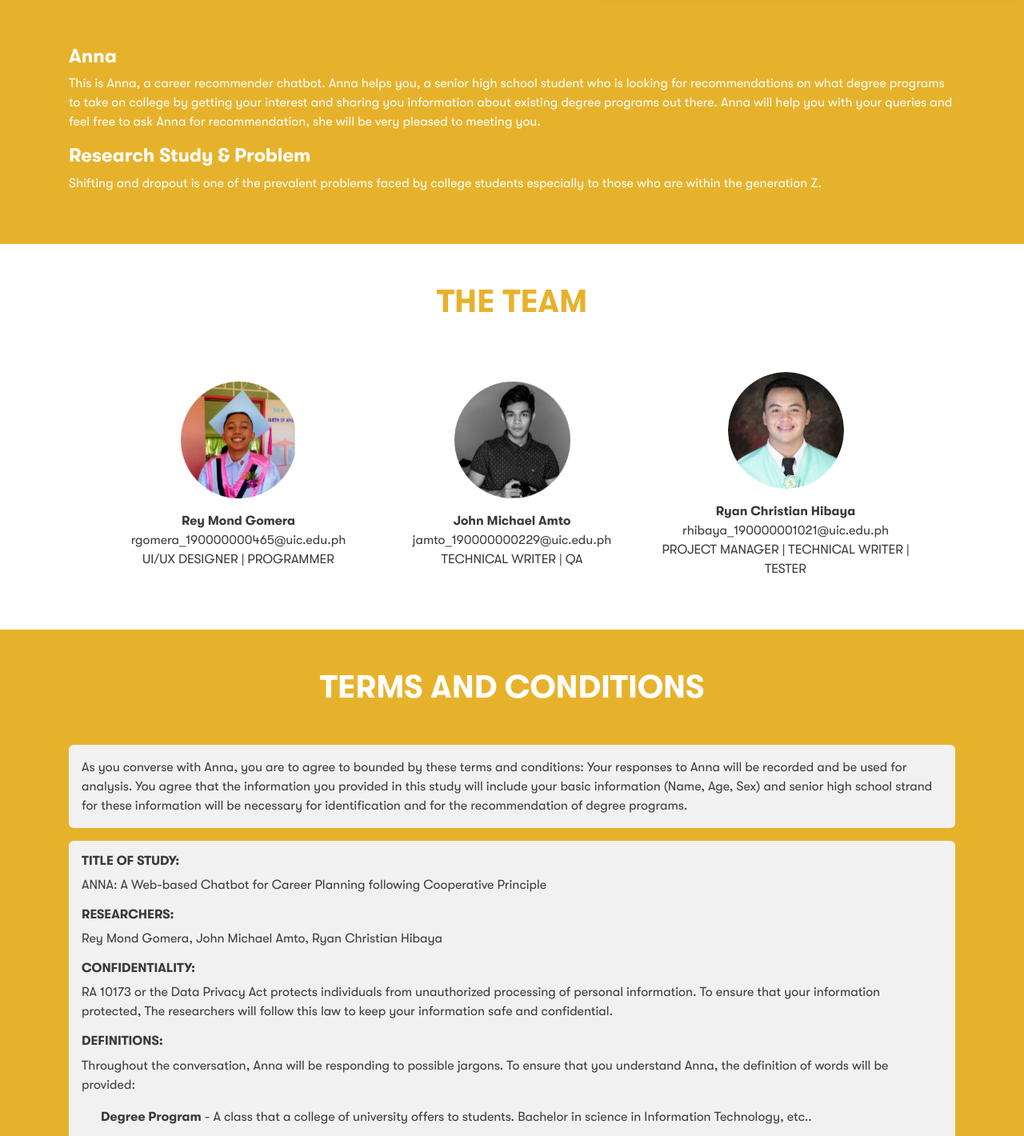
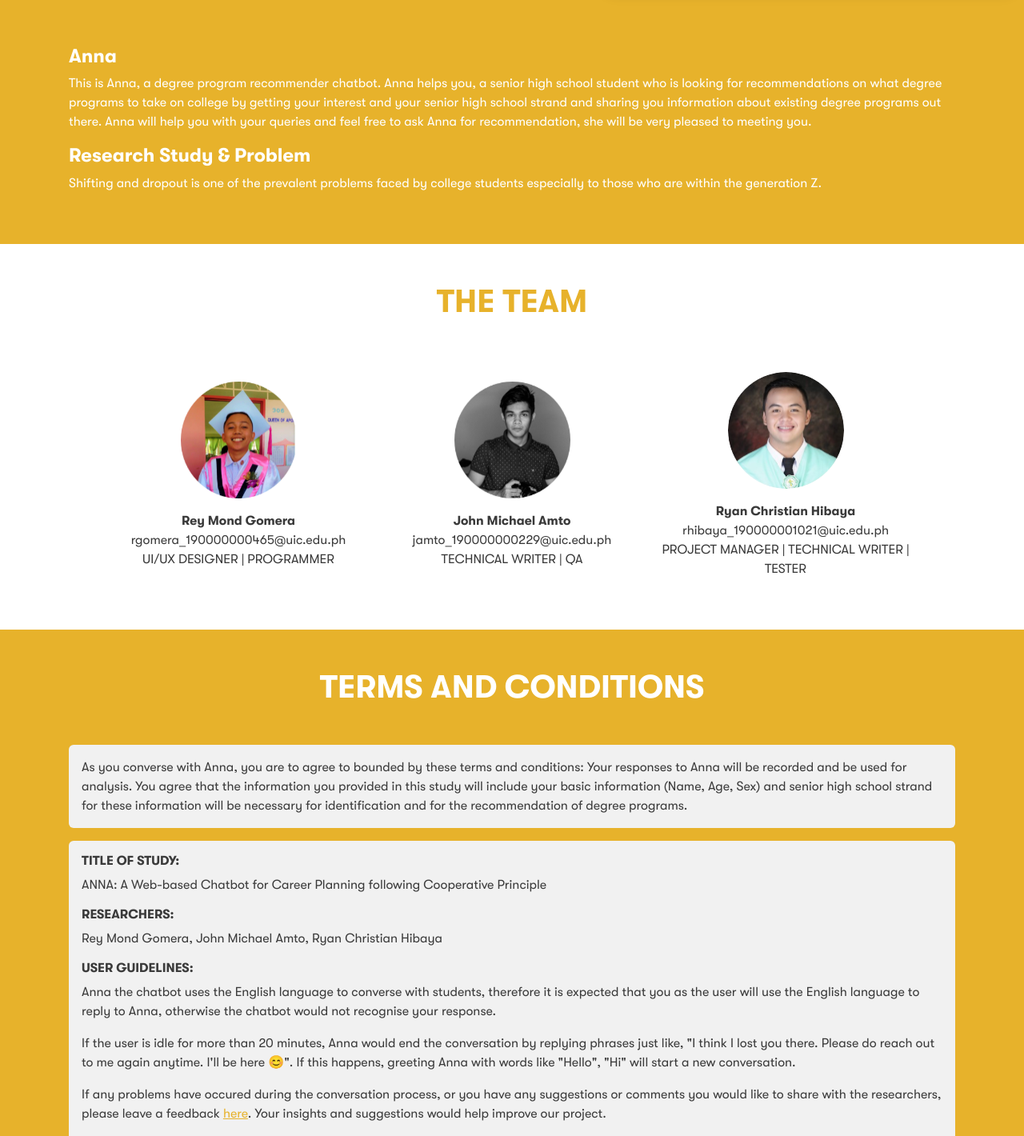
Before and after one commit to reymondgomera/capstone-anna, a React (Create React App) app in the folder client/: page / in a window 1280 px wide. Shown: the part 800-2220 px from the top of the page at 80% size. Built offline with nearby package versions, Linux system fonts and the light colour scheme; no server answers.

Commit message:
minor changes with landingpage and terms & conditions

```diff
--- a/client/src/components/chatbot/Chatbot.js
+++ b/client/src/components/chatbot/Chatbot.js
@@ -679,6 +679,27 @@ const Chatbot = () => {
             </div>
 
             <div className='p-2'>
+               <h1 className='h5 custom-heading text-primary'>USER GUIDELINES:</h1>
+               <p>
+                  Anna the chatbot uses the English language to converse with students, therefore it is expected that you as the user will use the
+                  English language to reply to Anna, otherwise the chatbot would not recognise your response.
+               </p>
+               <p>
+                  If the user is idle for more than 20 minutes, Anna would end the conversation by replying phrases just like, "I think I lost you
+                  there. Please do reach out to me again anytime. I'll be here 😊". If this happens, greeting Anna with words like "Hello", "Hi" will
+                  start a new conversation.
+               </p>
+               <p className='mb-1'>
+                  If any problems have occured during the conversation process, or you have any suggestions or comments you would like to share with
+                  the researchers, please leave a feedback
+                  <a className='text-primary ms-1' href='/#feedback'>
+                     here
+                  </a>
+                  . Your insights and suggestions would help improve our project.
+               </p>
+            </div>
+
+            <div className='p-2'>
                <h1 className='h5 custom-heading text-primary'>CONFIDENTIALITY</h1>
                <p>
                   The information that Anna will be obtaining througout the conversation will remain confidential to protect your rights or welfare.
--- a/client/src/components/pages/LandingPage.js
+++ b/client/src/components/pages/LandingPage.js
@@ -107,10 +107,10 @@ const LandingPage = () => {
                <div className='px-3'>
                   <h2 className='h4 custom-heading'>Anna</h2>
                   <p>
-                     This is Anna, a career recommender chatbot. Anna helps you, a senior high school student who is looking for recommendations on
-                     what degree programs to take on college by getting your interest and sharing you information about existing degree programs out
-                     there. Anna will help you with your queries and feel free to ask Anna for recommendation, she will be very pleased to meeting
-                     you.
+                     This is Anna, a degree program recommender chatbot. Anna helps you, a senior high school student who is looking for
+                     recommendations on what degree programs to take on college by getting your interest and your senior high school strand and
+                     sharing you information about existing degree programs out there. Anna will help you with your queries and feel free to ask Anna
+                     for recommendation, she will be very pleased to meeting you.
                   </p>
                </div>
                <div className='px-3'>
@@ -166,6 +166,26 @@ const LandingPage = () => {
                   <div>
                      <h3 className='h6 custom-heading'>RESEARCHERS:</h3>
                      <p>Rey Mond Gomera, John Michael Amto, Ryan Christian Hibaya</p>
+                  </div>
+                  <div>
+                     <h3 className='h6 custom-heading'>USER GUIDELINES:</h3>
+                     <p>
+                        Anna the chatbot uses the English language to converse with students, therefore it is expected that you as the user will use
+                        the English language to reply to Anna, otherwise the chatbot would not recognise your response.
+                     </p>
+                     <p>
+                        If the user is idle for more than 20 minutes, Anna would end the conversation by replying phrases just like, "I think I lost
+                        you there. Please do reach out to me again anytime. I'll be here 😊". If this happens, greeting Anna with words like "Hello",
+                        "Hi" will start a new conversation.
+                     </p>
+                     <p>
+                        If any problems have occured during the conversation process, or you have any suggestions or comments you would like to share
+                        with the researchers, please leave a feedback
+                        <a className='text-primary ms-1' href='/#feedback'>
+                           here
+                        </a>
+                        . Your insights and suggestions would help improve our project.
+                     </p>
                   </div>
                   <div>
                      <h3 className='h6 custom-heading'>CONFIDENTIALITY:</h3>
--- a/client/src/styles/chatbot.css
+++ b/client/src/styles/chatbot.css
@@ -4,6 +4,7 @@
    position: fixed;
    bottom: 2%;
    right: 1%;
+   border-radius: 10px;
 
    z-index: 999;
 }
```
Also changed, not shown: 12 other files (tests, documents, lock files or other folders).
